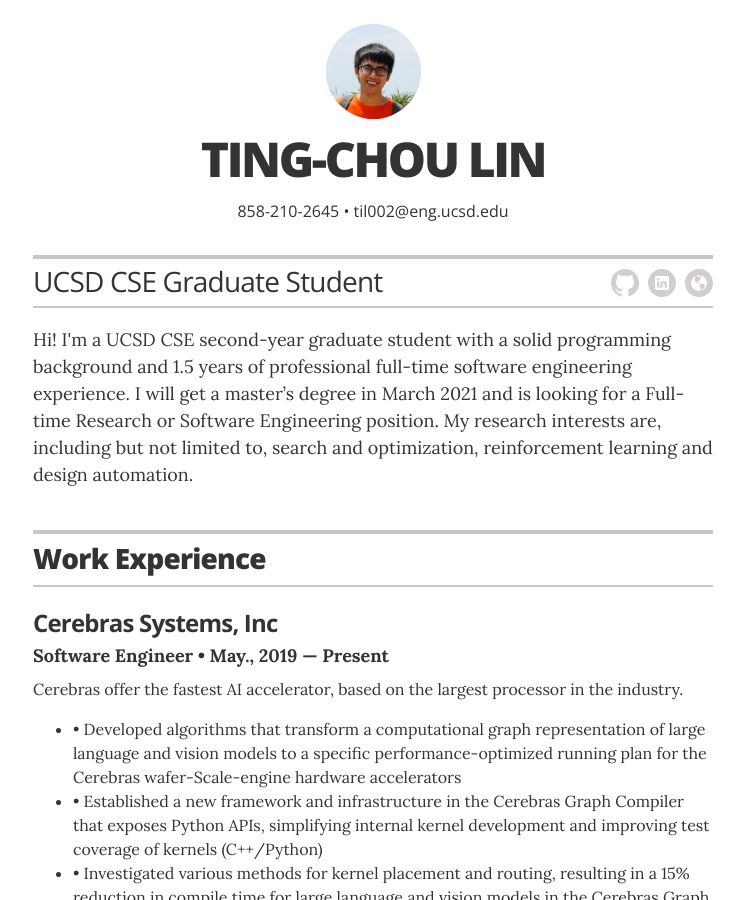
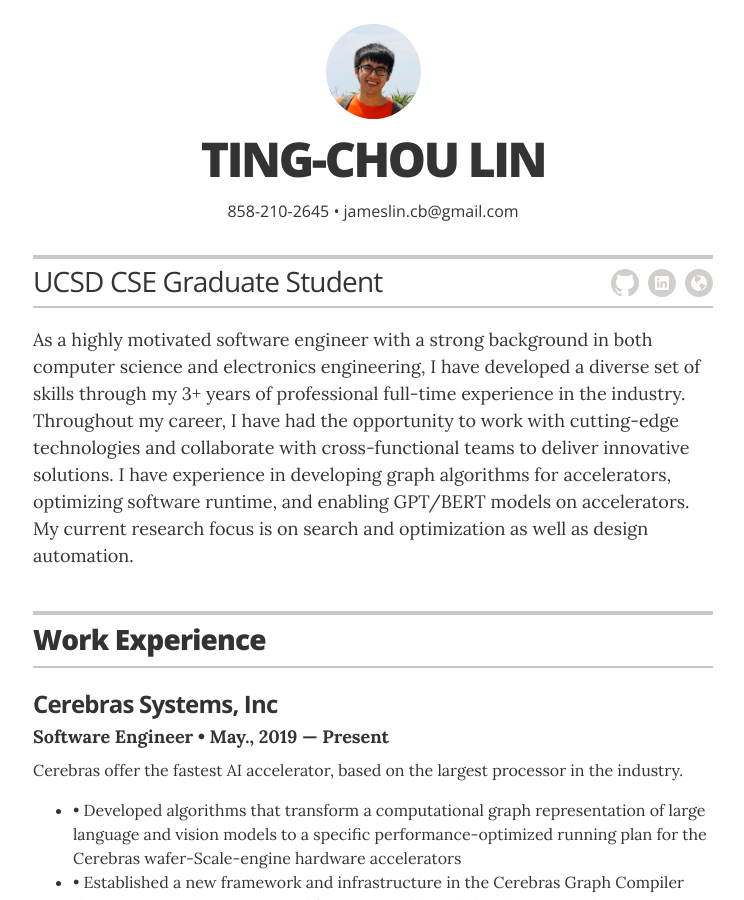
Before and after one commit to jamestclin/jamestclin.github.io, a Jekyll site: the page built from index.html, in a window 1280 px wide and 900 px high. Shown: the whole window, without its empty margins (267-1011 px from the left). Built offline with Jekyll 4.4.1, drawn with Linux system fonts in a browser that asks for light colours.

Commit message:
Update _config.yml

```diff
--- a/_config.yml
+++ b/_config.yml
@@ -20,10 +20,10 @@ resume_contact_email:           "til002@eng.ucsd.edu"
 resume_contact_telephone:       "858-210-2645"
 # resume_contact_address:         "742 Evergreen Terrace, Springfield"
 
-resume_header_contact_info:     "858-210-2645 • til002@eng.ucsd.edu"
+resume_header_contact_info:     "858-210-2645 • jameslin.cb@gmail.com"
 display_header_contact_info:    "true"
 
-resume_header_intro: "<p>Hi! I'm a UCSD CSE second-year graduate student with a solid programming background and 1.5 years of professional full-time software engineering experience. I will get a master’s degree in March 2021 and is looking for a Full-time Research or Software Engineering position. My research interests are, including but not limited to, search and optimization, reinforcement learning and design automation. </p>"
+resume_header_intro: "<p>As a highly motivated software engineer with a strong background in both computer science and electronics engineering, I have developed a diverse set of skills through my 3+ years of professional full-time experience in the industry. Throughout my career, I have had the opportunity to work with cutting-edge technologies and collaborate with cross-functional teams to deliver innovative solutions. I have experience in developing graph algorithms for accelerators, optimizing software runtime, and enabling GPT/BERT models on accelerators. My current research focus is on search and optimization as well as design automation.</p>"
 
 # use "yes" to display the email contact button,
 # "no" to display an "I'm not looking for work" message,
@@ -49,13 +49,13 @@ resume_section_recognition:     true
 # Resume social links
 # uncomment the options you wish to display, and add your own URL
 resume_social_links:
-  resume_github_url:            "https://github.com/k2973363"
+  resume_github_url:            "https://github.com/jamestclin"
   # resume_twitter_url:           "http://twitter.com/jglovier"
   # resume_dribbble_url:          "https://dribbble.com/jag"
   # resume_facebook_url:          "insert Facebook URL here"
   resume_linkedin_url:          "https://www.linkedin.com/in/ting-chou-lin-671375aa/"
   # resume_instagram_url:         "insert your Instagram URL here"
-  resume_website_url:           "https://k2973363.github.io/"
+  resume_website_url:           "https://jamestclin.github.io/"
   # resume_medium_url:            "https://medium.com/@jglovier"
 resume_print_social_links:      true
 
```
